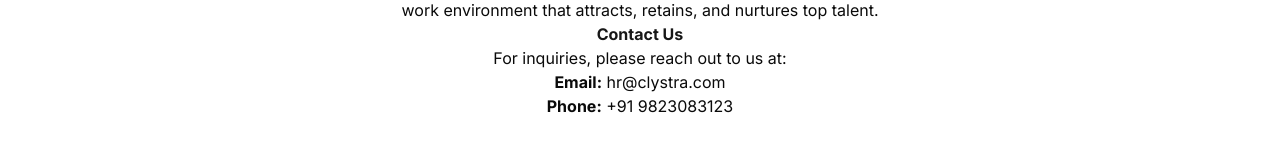
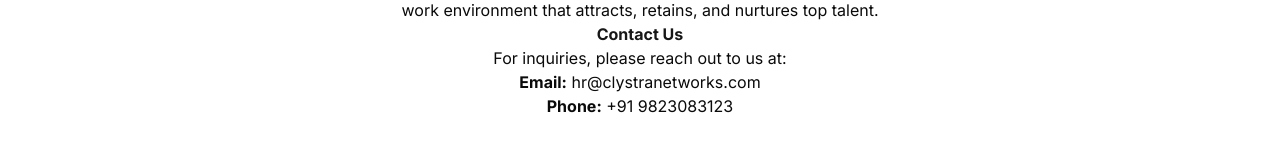
Before and after one commit to ArhanAnsari/Clystra, a Next.js app: page /departments in a window 1280 px wide. Shown: the part 266-426 px from the top of the page. Built offline with nearby package versions, Linux system fonts and the light colour scheme.

Commit message:
Changed to correct Email

```diff
--- a/app/departments/page.tsx
+++ b/app/departments/page.tsx
@@ -26,7 +26,7 @@
         <section className="text-center space-y-4 mt-8">
           <h2 className="text-2xl font-semibold text-primary"><strong>Contact Us</strong></h2>
           <p className="text-slate-300">For inquiries, please reach out to us at:</p>
-          <p className="text-slate-300"><strong>Email:</strong> hr@clystra.com</p>
+          <p className="text-slate-300"><strong>Email:</strong> hr@clystranetworks.com</p>
           <p className="text-slate-300"><strong>Phone:</strong> +91 9823083123</p>
         </section>
       </section>
```
